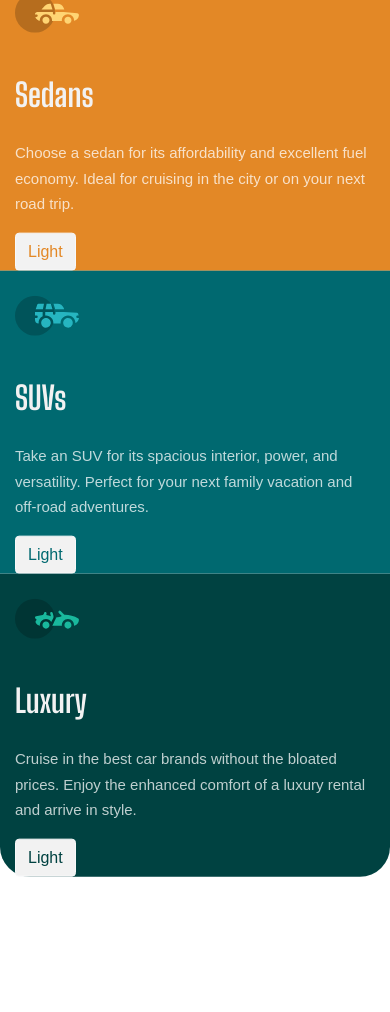
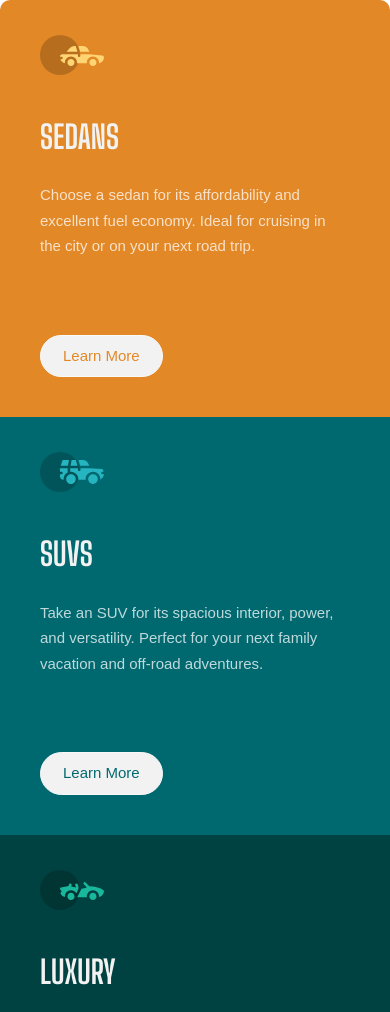
Before and after one commit to rachelharu/3-column-card, a plain HTML site: page index.html in a window 390 px wide. Shown: the top 1012 px of the page. Before the commit the page ends 844 px from the top, so only its background shows below. Drawn offline with nearby package versions, Linux system fonts and the light colour scheme.

Commit message:
added css stylings to buttons and minor css tweaks as well as making the webpage responsive

```diff
--- a/css/styles.css
+++ b/css/styles.css
@@ -1,12 +1,12 @@
 body {
-  Font-size: 15px
+  font-size: 15px;
 }
 
 h2 {
   font-family: 'Big Shoulders Display', cursive;
   padding: 5% 0 5%;
   color:hsl(0, 0%, 95%);
-
+padding-left: 25px;
 
 }
 
@@ -14,10 +14,25 @@ p {
   font-family: 'Lexend Deca',  sans-serif;
   font-weight: 400;
   color: hsla(0, 0%, 100%, 0.75);
+  padding-left: 25px;
+  padding-bottom:60px;
+  padding-right: 25px;
 }
 
 svg {
-  margin: 25px 0 25px;
+  margin: 35px 0px 25px 25px;
+
+}
+
+.btn{
+  margin-left: 25px;
+  margin-bottom: 40px;
+  border-radius:30px;
+  font-size: 15px;
+}
+
+.btn-text {
+  padding: 3px 10px 3px 10px;
 }
 
 .btn1 {
@@ -60,17 +75,20 @@ svg {
 
 
 .container {
-  position: fixed;
-  top: 50%;
-  left: 50%;
-  transform: translate(-50%, -50%);
-  border-radius: 30px;
+  position: flex;
+  align-items:center;
+  height:200px;
+ margin-top:150px;
+  /* top: 50%; */
+  /* left: 50%; */
+   /* transform: translate(-50%, -50%);   */
+  border-radius: 15px;
   border: 1px ;
 }
 
 .col1 {
   background-color: hsl(31, 77%, 52%);
-  border-radius: 30px 0px 0px 30px;
+  border-radius: 10px 0px 0px 10px;
 }
 
 .col2 {
@@ -79,7 +97,7 @@ svg {
 
 .col3 {
   background-color: hsl(179, 100%, 13%);
-  border-radius: 0px 30px 30px 0px;
+  border-radius: 0px 10px 10px 0px;
 }
 
 .col-sm {
@@ -97,10 +115,15 @@ svg {
   }
 
   .col1 {
-    border-radius: 30px 30px 0px 0px;
+    border-radius: 10px 10px 0px 0px;
   }
 
   .col3 {
-    border-radius: 0px 0px 30px 30px;
+    border-radius: 0px 0px 10px 10px;
   }
+
+  .container{
+    margin-top: 0px;
+  }
+
 }
--- a/index.html
+++ b/index.html
@@ -32,26 +32,26 @@
   <div class="row">
     <div class="col-sm col1">
       <svg width="64" height="40" xmlns="http://www.w3.org/2000/svg"><g fill="none" fill-rule="evenodd"><circle fill="#000" opacity=".201" cx="20" cy="20" r="20"/><path d="M52.936 24.11c1.942 0 3.517 1.542 3.517 3.445 0 1.903-1.575 3.445-3.517 3.445s-3.516-1.542-3.516-3.445c0-1.903 1.574-3.445 3.516-3.445zm-21.957 0c1.942 0 3.517 1.542 3.517 3.445 0 1.903-1.575 3.445-3.517 3.445s-3.516-1.542-3.516-3.445c0-1.903 1.574-3.445 3.516-3.445zm6.948-4.848v1.429c0 .716.61 1.293 1.348 1.259a1.295 1.295 0 001.225-1.295v-1.393h8.256l13.483 1.313c.956.093 1.676.881 1.676 1.814 0 2.89-2.126 5.303-4.926 5.819.397-3.557-2.458-6.62-6.053-6.62-3.646 0-6.504 3.14-6.039 6.723h-9.879c.466-3.588-2.397-6.722-6.039-6.722-3.595 0-6.45 3.062-6.052 6.62-2.14-.398-3.916-1.912-4.61-3.931h1.142c.731 0 1.32-.598 1.285-1.322-.033-.678-.629-1.2-1.322-1.2H20v-.251c0-1.274 1.066-2.243 2.306-2.243h15.62zM42.59 11c2.645 0 4.99 1.556 5.972 3.963l.726 1.779H40.17L38.413 11h4.178zm-6.865 0l1.758 5.741H26.505l3.357-3.654A6.502 6.502 0 0134.644 11h1.082z" fill="#FFD473" fill-rule="nonzero"/></g></svg>
-      <h2>Sedans</h2>
+      <h2>SEDANS</h2>
       <p>Choose a sedan for its affordability and excellent fuel economy. Ideal for cruising in the city
         or on your next road trip.</p>
-        <button type="button" class="btn btn-light btn1">Light</button>
+        <button type="button" class="btn btn-light btn1"><div class="btn-text">Learn More</div></button>
     </div>
 
     <div class="col-sm col2">
       <svg width="64" height="40" xmlns="http://www.w3.org/2000/svg"><g fill="none" fill-rule="evenodd"><circle fill="#000" opacity=".201" cx="20" cy="20" r="20"/><path d="M31.002 22.358c2.917 0 5.18 2.593 4.762 5.506a4.828 4.828 0 01-2.962 3.778 4.797 4.797 0 01-5.3-1.165c-1.188-1.26-1.235-2.613-1.263-2.613-.42-2.924 1.857-5.506 4.763-5.506zm22 0c3.457 0 5.798 3.567 4.41 6.744A4.816 4.816 0 0152.3 31.94a4.826 4.826 0 01-4.06-4.077c-.42-2.915 1.846-5.506 4.762-5.506zm-15.04-6.083v1.462a1.29 1.29 0 001.352 1.29c.693-.033 1.227-.631 1.227-1.326v-1.426h8.3l13.056.716a1.29 1.29 0 011.164.917c.27.895.446 1.477.563 1.87h-1.047c-.694 0-1.291.534-1.324 1.228a1.29 1.29 0 001.288 1.352h1.445c-.164 2.225-1.57 4.193-3.6 5.05.13-4.212-3.255-7.63-7.384-7.63-4.317 0-7.762 3.718-7.358 8.086h-7.285c.43-4.655-3.503-8.531-8.131-8.046v-3.543h7.734zm-10.312 0v4.308a7.4 7.4 0 00-4.006 7.274 3.874 3.874 0 01-3.642-3.864v-1.635h1.46a1.29 1.29 0 000-2.58h-1.461v-3.213l.003-.29h7.646zm14.986-8.196c2.65 0 5 1.592 5.984 4.055l.63 1.579a5.525 5.525 0 01-.065-.004l-.026-.002-.034-.002-.022-.002a4.178 4.178 0 00-.224-.006l-.098-.001h-.039l-.136-.001h-.052l-.326-.001H40.211L38.528 8.08zm-13.632 0l-1.122 5.616h-7.144l1.47-4.71a1.29 1.29 0 011.231-.906h5.565zm6.832 0l1.683 5.615h-7.007l1.121-5.615h4.203z" fill="#26B5C0" fill-rule="nonzero"/></g></svg>
-      <h2>SUVs</h2>
+      <h2>SUVS</h2>
       <p>Take an SUV for its spacious interior, power, and versatility. Perfect for your next family vacation
         and off-road adventures.</p>
-        <button type="button" class="btn btn-light btn2">Light</button>
+        <button type="button" class="btn btn-light btn2"><div class="btn-text">Learn More</div></button>
     </div>
 
     <div class="col-sm col3">
       <svg width="64" height="40" xmlns="http://www.w3.org/2000/svg"><g fill="none" fill-rule="evenodd"><circle fill="#000" opacity=".201" cx="20" cy="20" r="20"/><path d="M30.98 22.835c1.941 0 3.516 1.604 3.516 3.583 0 1.978-1.575 3.582-3.517 3.582s-3.516-1.604-3.516-3.582c0-1.979 1.574-3.583 3.516-3.583zm21.956 0c1.942 0 3.517 1.604 3.517 3.583 0 1.978-1.575 3.582-3.517 3.582s-3.516-1.604-3.516-3.582c0-1.979 1.574-3.583 3.516-3.583zm-9.143-10.45a1.27 1.27 0 011.819 0l3.715 3.784c4.444-.115 9.7 1.142 13.964 3.753.387.237.624.664.624 1.124 0 3.006-2.126 5.514-4.926 6.05.397-3.698-2.458-6.882-6.053-6.882-3.646 0-6.504 3.264-6.039 6.99h-9.669c.76-1.544.993-2.026 1.337-2.711l.082-.162c.421-.835 1.056-2.07 2.883-5.65 1.68-.023 3.47-.408 5.247-1.403l-2.984-3.04a1.328 1.328 0 010-1.854zm-7.68 1.064c.683-.2 1.395.202 1.592.898l.749 2.652a3.46 3.46 0 01-.247 2.51l-1.733 3.395-.216.424c-1.07-1.89-3.06-3.114-5.279-3.114-3.595 0-6.45 3.184-6.052 6.885-1.832-.347-3.414-1.537-4.278-3.276a1.331 1.331 0 01.117-1.376l.955-1.303-1.325-1.295c-.751-.735-.376-2.024.64-2.231l6.614-1.346.13-.026c.092-.019.145-.03.157-.031.314-.146 1.07-.591 1.07-1.506 0-.734.592-1.327 1.316-1.31.712.016 1.268.662 1.256 1.388a4.11 4.11 0 01-.348 1.611 22.69 22.69 0 014.7 1.146l-.7-2.473a1.314 1.314 0 01.882-1.622z" fill="#19B89D" fill-rule="nonzero"/></g></svg>
-      <h2>Luxury</h2>
+      <h2>LUXURY</h2>
       <p>Cruise in the best car brands without the bloated prices. Enjoy the enhanced comfort of a luxury
         rental and arrive in style.</p>
-        <button type="button" class="btn btn-light btn3">Light</button>
+        <button type="button" class="btn btn-light btn3"><div class="btn-text">Learn More</div></button>
     </div>
   </div>
 </div>
```
